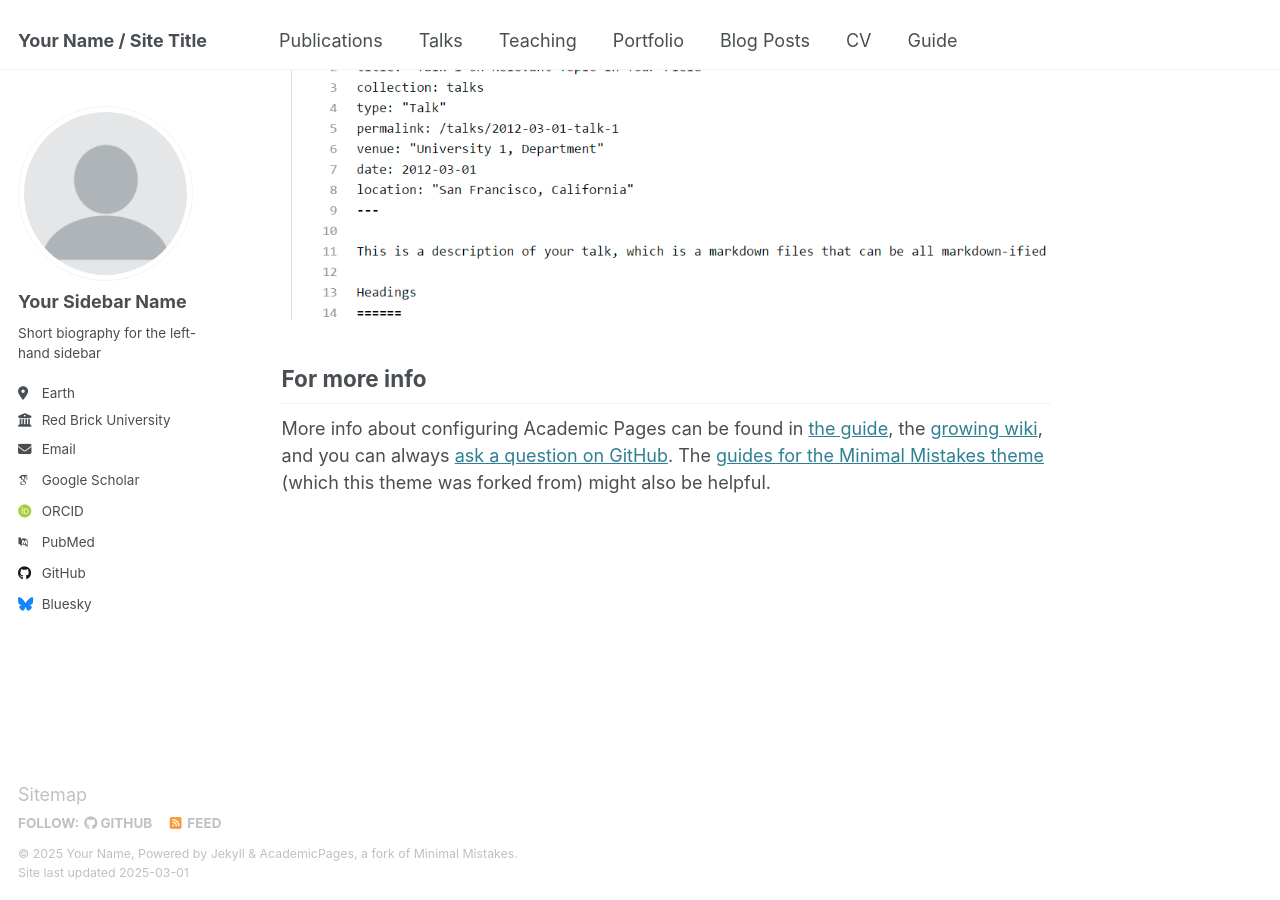
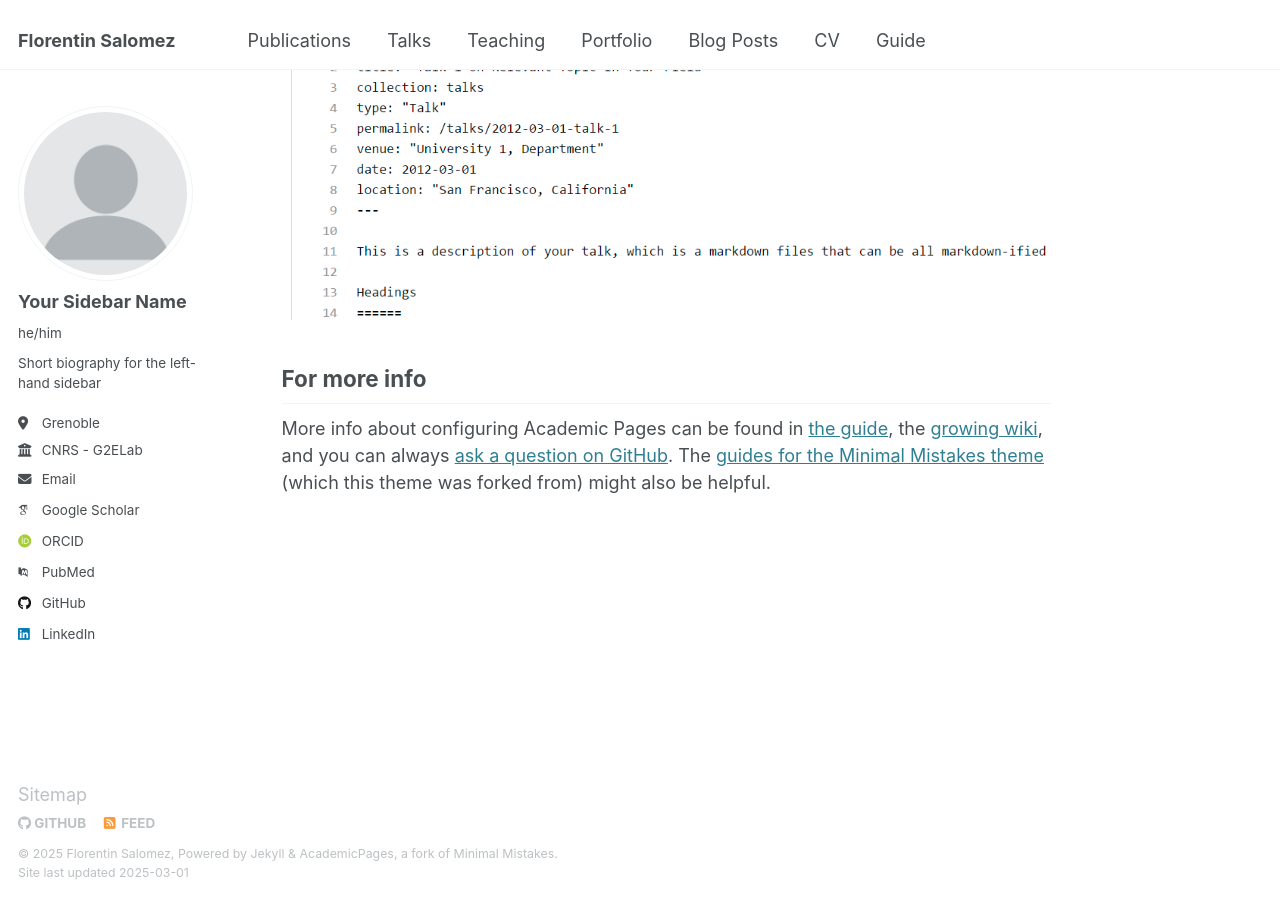
Before and after one commit to florentin-salomez/florentin-salomez.github.io, a Jekyll site: the page built from _pages/about.md, in a window 1280 px wide and 900 px high, scrolled down 2642 px. Built offline with Jekyll 4.4.1, drawn with Linux system fonts in a browser that asks for light colours; some web fonts are replaced.

Commit message:
Update _config.yml with personal info

```diff
--- a/_config.yml
+++ b/_config.yml
@@ -7,15 +7,15 @@
 # server process.
 
 # Basic Site Settings
-locale                   : "en-US"
+locale                   : "en-UK"
 site_theme               : "default"
-title                    : "Your Name / Site Title"
+title                    : "Florentin Salomez"
 title_separator          : "-"
-name                     : &name "Your Name"
-description              : &description "personal description"
-url                      : https://academicpages.github.io # the base hostname & protocol for your site e.g. "https://[your GitHub username].github.io"
+name                     : &name "Florentin Salomez"
+description              : &description "CNRS Research Fellow"
+url                      : https://florentin-salomez.github.io/ # the base hostname & protocol for your site e.g. "https://[your GitHub username].github.io"
 baseurl                  : "" # the subpath of your site, e.g. "/blog"
-repository               : "academicpages/academicpages.github.io"
+repository               : "florentin-salomez/florentin-salomez.github.io"
 
 # Site Author - The following control what appear as part of the author content on the side bar.
 #               If a field is blank the icon and link will not appear, otherwise it will be shown.
@@ -24,20 +24,20 @@ author:
   # Biographic information
   avatar           : "profile.png"
   name             : "Your Sidebar Name"
-  pronouns         : # example: "she/her"
+  pronouns         : "he/him" # example: "she/her"
   bio              : "Short biography for the left-hand sidebar"
-  location         : "Earth"
-  employer         : "Red Brick University"
+  location         : "Grenoble"
+  employer         : "CNRS - G2ELab"
   uri              : # URL
-  email            : "none@example.org"
+  email            : "florentin.salomez@g2elab.grenoble-inp.fr"
 
   # Academic websites
   arxiv            : # URL - Update with the correct link to your profile
-  googlescholar    : "https://scholar.google.com/citations?user=PS_CX0AAAAAJ"
+  googlescholar    : "https://scholar.google.com/citations?user=lth3lBwAAAAJ&hl=en"
   impactstory      : # URL
   orcid            : "http://orcid.org/yourorcidurl"
   semantic         : # URL
-  pubmed           : "https://www.ncbi.nlm.nih.gov/pubmed/?term=john+snow"
+  pubmed           : "https://www.researchgate.net/profile/Florentin-Salomez"
   researchgate     : # URL
   scopus           : # URL
 
@@ -50,7 +50,7 @@ author:
   stackoverflow    : # User number or user number and name (i.e., use "1" or "1/jeff-atwood")
 
   # Social media
-  bluesky          : "bsky.app" # Replace this with you Bluesky username
+  bluesky          : #"bsky.app" # Replace this with you Bluesky username
   facebook         : # Username
   flickr           : # Username
   foursquare       : # Username
@@ -59,7 +59,7 @@ author:
   keybase          : # Username
   instagram        : # Username
   lastfm           : # Username
-  linkedin         : # Username
+  linkedin         : "https://www.linkedin.com/in/florentin-s-39b235121/" # Username
   mastodon         : # URL
   medium           : # URL
   pinterest        : # Username
```
